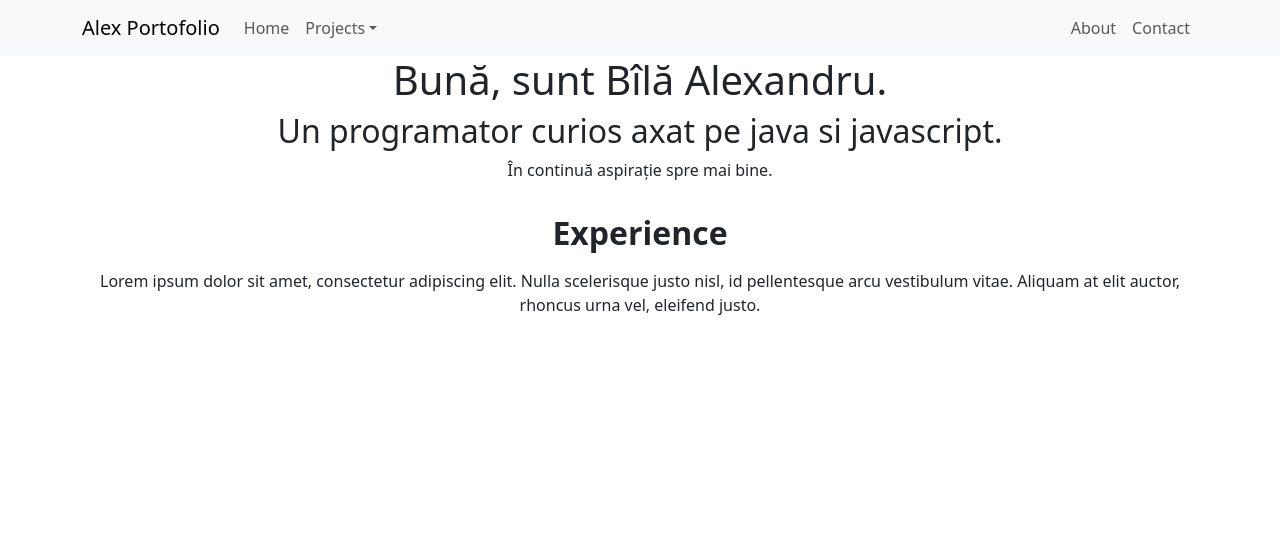
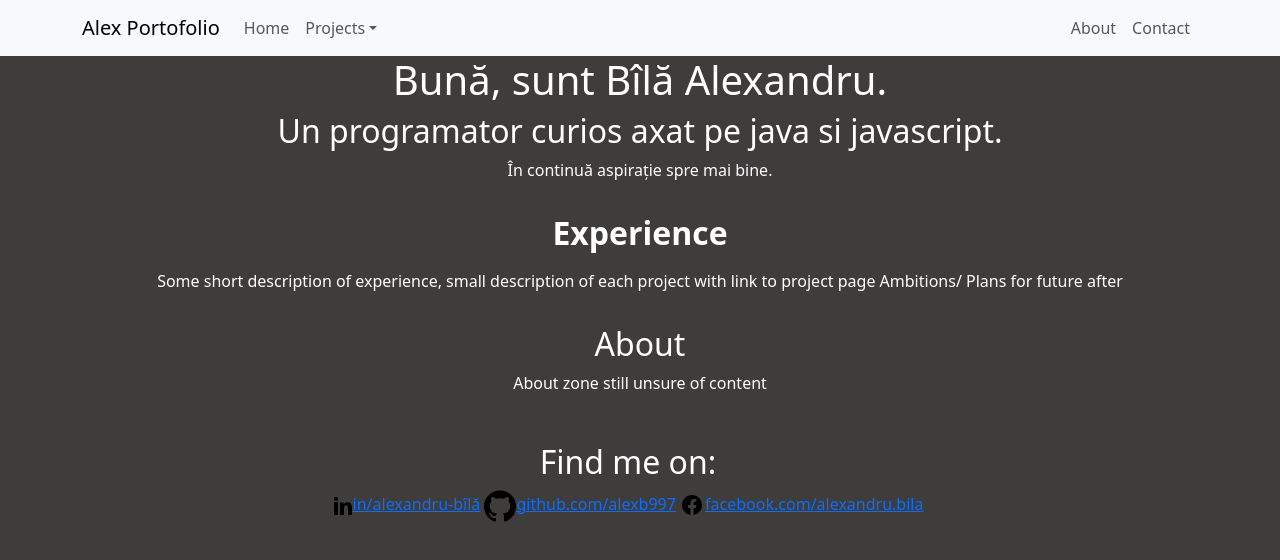
Before and after one commit to alexb997/myWebsite, a React (Create React App) app in the folder portofolioFront/: page / in a window 1280 px wide. Shown: the top 560 px of the page. Built offline with nearby package versions, Linux system fonts and the light colour scheme.

Commit message:
homepage set sections

```diff
--- a/portofolioFront/src/App.css
+++ b/portofolioFront/src/App.css
@@ -1,3 +1,4 @@
 .App {
   text-align: center;
+
 }
--- a/portofolioFront/src/components/navigation/NavBar.js
+++ b/portofolioFront/src/components/navigation/NavBar.js
@@ -4,29 +4,6 @@ import Navbar from "react-bootstrap/Navbar";
 import NavDropdown from "react-bootstrap/NavDropdown";
 
 function NavBar() {
-  // return (
-  //     <Navbar expand="lg" className="bg-body-tertiary">
-  //       <Container>
-  //         <Navbar.Brand href="/">Alex Portofolio</Navbar.Brand>
-  //         <Navbar.Toggle aria-controls="basic-navbar-nav" />
-  <Navbar.Collapse id="basic-navbar-nav">
-    <Nav className="me-auto">
-      <Nav.Link href="/">Home</Nav.Link>
-      <NavDropdown title="Projects" id="basic-nav-dropdown">
-        <NavDropdown.Item href="/projects">Project1</NavDropdown.Item>
-        <NavDropdown.Item href="/projects">Project2</NavDropdown.Item>
-        <NavDropdown.Divider />
-        <NavDropdown.Item href="/about">About</NavDropdown.Item>
-        <NavDropdown.Item href="/about">Contact</NavDropdown.Item>
-      </NavDropdown>
-      // <Nav.Link href="/projects">Projects</Nav.Link>
-      // <Nav.Link href="/projects">Projects</Nav.Link>
-      //{" "}
-    </Nav>
-    //{" "}
-  </Navbar.Collapse>;
-  //       </Container>
-  //     </Navbar>
   return (
     <Navbar collapseOnSelect expand="lg" className="bg-body-tertiary">
       <Container>
@@ -41,10 +18,8 @@ function NavBar() {
             </NavDropdown>
           </Nav>
           <Nav>
-            <Nav.Link href="/about">About</Nav.Link>
-            <Nav.Link eventKey={2} href="/contact">
-              Contact
-            </Nav.Link>
+            <Nav.Link href="#About">About</Nav.Link>
+            <Nav.Link href="#Contact">Contact</Nav.Link>
           </Nav>
         </Navbar.Collapse>
       </Container>
--- a/portofolioFront/src/components/pages/contact/Contact.js
+++ b/portofolioFront/src/components/pages/contact/Contact.js
@@ -1,11 +1,71 @@
-import React from 'react';
+import React from "react";
 
 function Contact() {
   return (
-    <div>
-      <h1>Contact Me</h1>
-      <p>Contact info, probably a input zone for fun ideas to try from visitors.</p>
-    </div>
+    <footer id="contact">
+      <div class="container-fluid">
+        <div class="row w-100 justify-content-center">
+          <div class="mx-auto offseted col-sm-7 col-md-7 col-9">
+            <div class="main-footer-wrp">
+              <h2 class="mt-3 pt-3">Find me on:</h2>{" "}
+              <div class="w-100 mb-3">
+                <a
+                  target="_blank"
+                  rel="noreferrer"
+                  href="https://www.linkedin.com/in/alexandru-b%C3%AEl%C4%83-2b91a3198/"
+                >
+                  <svg
+                    version="1.1"
+                    xmlns="http://www.w3.org/2000/svg"
+                    width="20"
+                    height="20"
+                    viewBox="0 0 20 20"
+                  >
+                    <path d="M5 3c0 1.062-0.71 1.976-2.001 1.976-1.215 0-1.999-0.862-1.999-1.924 0-1.090 0.76-2.052 2-2.052s1.976 0.91 2 2zM1 19v-13h4v13h-4z"></path>{" "}
+                    <path d="M7 10.444c0-1.545-0.051-2.836-0.102-3.951h3.594l0.178 1.723h0.076c0.506-0.811 1.746-2 3.822-2 2.532 0 4.432 1.695 4.432 5.342v7.442h-4v-6.861c0-1.594-0.607-2.81-2-2.81-1.062 0-1.594 0.86-1.873 1.569-0.102 0.254-0.127 0.608-0.127 0.963v7.139h-4v-8.556z"></path>
+                  </svg>
+                  in/alexandru-bîlă
+                </a>{" "}
+                <a
+                  target="_blank"
+                  rel="noreferrer"
+                  href="https://github.com/alexb997"
+                >
+                  <svg
+                    version="1.1"
+                    xmlns="http://www.w3.org/2000/svg"
+                    width="32"
+                    height="32"
+                    viewBox="0 0 32 32"
+                  >
+                    <path d="M16 0.395c-8.836 0-16 7.163-16 16 0 7.069 4.585 13.067 10.942 15.182 0.8 0.148 1.094-0.347 1.094-0.77 0-0.381-0.015-1.642-0.022-2.979-4.452 0.968-5.391-1.888-5.391-1.888-0.728-1.849-1.776-2.341-1.776-2.341-1.452-0.993 0.11-0.973 0.11-0.973 1.606 0.113 2.452 1.649 2.452 1.649 1.427 2.446 3.743 1.739 4.656 1.33 0.143-1.034 0.558-1.74 1.016-2.14-3.554-0.404-7.29-1.777-7.29-7.907 0-1.747 0.625-3.174 1.649-4.295-0.166-0.403-0.714-2.030 0.155-4.234 0 0 1.344-0.43 4.401 1.64 1.276-0.355 2.645-0.532 4.005-0.539 1.359 0.006 2.729 0.184 4.008 0.539 3.054-2.070 4.395-1.64 4.395-1.64 0.871 2.204 0.323 3.831 0.157 4.234 1.026 1.12 1.647 2.548 1.647 4.295 0 6.145-3.743 7.498-7.306 7.895 0.574 0.497 1.085 1.47 1.085 2.963 0 2.141-0.019 3.864-0.019 4.391 0 0.426 0.288 0.925 1.099 0.768 6.354-2.118 10.933-8.113 10.933-15.18 0-8.837-7.164-16-16-16z"></path>
+                  </svg>
+                  github.com/alexb997
+                </a>{" "}
+                <a
+                  target="_blank"
+                  rel="noreferrer"
+                  href="https://www.facebook.com/alexandru.bila.90/"
+                >
+                  <svg
+                    xmlns="http://www.w3.org/2000/svg"
+                    width="25"
+                    height="25"
+                    viewBox="0 0 25 25"
+                  >
+                    <g>
+                      <path fill="none" d="M0 0h24v24H0z" />
+                      <path d="M12 2C6.477 2 2 6.477 2 12c0 4.991 3.657 9.128 8.438 9.879V14.89h-2.54V12h2.54V9.797c0-2.506 1.492-3.89 3.777-3.89 1.094 0 2.238.195 2.238.195v2.46h-1.26c-1.243 0-1.63.771-1.63 1.562V12h2.773l-.443 2.89h-2.33v6.989C18.343 21.129 22 16.99 22 12c0-5.523-4.477-10-10-10z" />{" "}
+                    </g>
+                  </svg>
+                  facebook.com/alexandru.bila
+                </a>{" "}
+              </div>
+            </div>
+          </div>
+        </div>
+      </div>
+    </footer>
   );
 }
 
--- a/portofolioFront/src/components/pages/home/Home.js
+++ b/portofolioFront/src/components/pages/home/Home.js
@@ -2,6 +2,7 @@ import Header from "./Header";
 import Experience from "./Experience";
 import { Container } from "react-bootstrap";
 import "./home.css";
+import Contact from "../contact/Contact";
 
 function Home() {
   return (
@@ -14,10 +15,20 @@ function Home() {
         <section className="experience">
           <h2>Experience</h2>
           <p>
-            Lorem ipsum dolor sit amet, consectetur adipiscing elit. Nulla
-            scelerisque justo nisl, id pellentesque arcu vestibulum vitae.
-            Aliquam at elit auctor, rhoncus urna vel, eleifend justo.
+            Some short description of experience, small description of each
+            project with link to project page Ambitions/ Plans for future after
           </p>
+        </section>
+      </>
+      <>
+        <section id="About" className="about">
+          <h2>About</h2>
+          <p>About zone still unsure of content</p>
+        </section>
+      </>
+      <>
+        <section id="Contact" className="contact">
+          <Contact />
         </section>
       </>
     </Container>
--- a/portofolioFront/src/components/routing/AppRouter.js
+++ b/portofolioFront/src/components/routing/AppRouter.js
@@ -1,18 +1,14 @@
 import { React } from "react";
 import { BrowserRouter as Router, Routes, Route } from "react-router-dom";
 import Home from "../pages/home/Home";
-import About from "../pages/about/About";
 import Projects from "../pages/projects/Projects";
-import Contact from "../pages/contact/Contact";
 
 function AppRouter() {
   return (
     <Router>
       <Routes>
         <Route path="/" element={<Home />} />
-        <Route path="/about" element={<About />} />
         <Route path="/projects" element={<Projects />} />
-        <Route path="/contact" element={<Contact />} />
       </Routes>
     </Router>
   );
--- a/portofolioFront/src/index.css
+++ b/portofolioFront/src/index.css
@@ -1,14 +1,15 @@
-
 body {
   margin: 0;
-  font-family: -apple-system, BlinkMacSystemFont, 'Segoe UI', 'Roboto', 'Oxygen',
-    'Ubuntu', 'Cantarell', 'Fira Sans', 'Droid Sans', 'Helvetica Neue',
+  font-family: -apple-system, BlinkMacSystemFont, "Segoe UI", "Roboto", "Oxygen",
+    "Ubuntu", "Cantarell", "Fira Sans", "Droid Sans", "Helvetica Neue",
     sans-serif;
   -webkit-font-smoothing: antialiased;
   -moz-osx-font-smoothing: grayscale;
+  color: white !important;
+  background-color: rgb(63, 60, 60) !important;
 }
 
 code {
-  font-family: source-code-pro, Menlo, Monaco, Consolas, 'Courier New',
+  font-family: source-code-pro, Menlo, Monaco, Consolas, "Courier New",
     monospace;
 }
```
